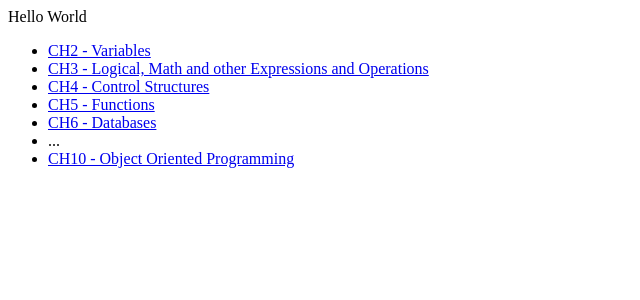
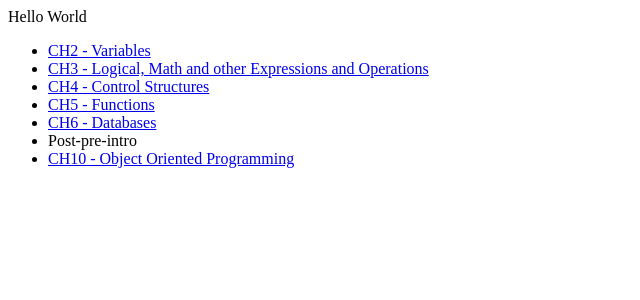
Before and after one commit to julio73/learn_php_fast, a PHP site: page / in a window 1280 px wide. Shown: the top 300 px of the page, without its empty margins (0-640 px from the left). Run offline with PHP 8.4, Linux system fonts and the light colour scheme.

Commit message:
And that's what it was.

```diff
--- a/index.php
+++ b/index.php
@@ -18,7 +18,7 @@
     <li><a href="chapters/ch4.php" title="CH4 - Control Structures">CH4 - Control Structures</a></li>
     <li><a href="chapters/ch5.php" title="CH5 - Functions">CH5 - Functions</a></li>
     <li><a href="chapters/ch6.php" title="CH6 - Databases">CH6 - Databases</a></li>
-    <li>...</li>
+    <li>Post-pre-intro</li>
     <li><a href="chapters/ch10.php" title="CH10 - Object Oriented Programming">CH10 - Object Oriented Programming</a></li>
   </ul>
 </nav>
```
